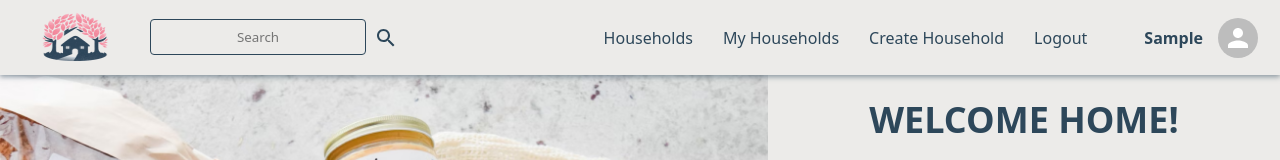
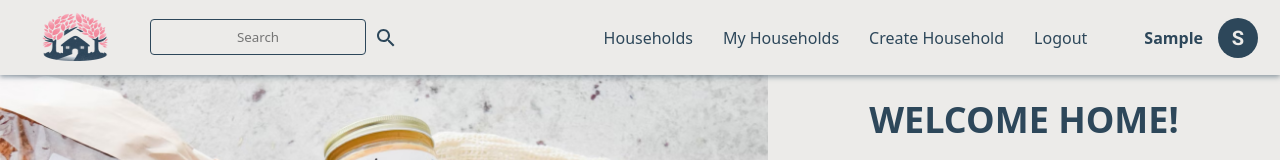
Before and after one commit to smartstandard/home-management-system, a React (Vite) app in the folder React JS/React Final Project/rButler/: page / in a window 1280 px wide. Shown: the top 160 px of the page. Built offline with nearby package versions, Linux system fonts and the light colour scheme; no server answers; sample sign-in values are in the browser's storage.

Commit message:
added first letter of username if there's no avatar

```diff
--- a/React JS/React Final Project/rButler/src/components/Navbar/Navbar.jsx
+++ b/React JS/React Final Project/rButler/src/components/Navbar/Navbar.jsx
@@ -50,7 +50,12 @@ const Navbar = () => {
                             <div className="avatar-container">
                                 <span className="navbar-username">{user.username}</span>
                                 <Link to={`/profile`}>
-                                    <Avatar alt="user avatar" src={user.avatar} />
+                                    <Avatar
+                                        src={user.avatar}
+                                        alt="user avatar"
+                                        sx={{ bgcolor: 'var(--dark-blue)', color: 'var(--light-grey)' }}
+                                        children={user.username[0]}
+                                    />
                                 </Link>
                             </div>
                         </>
```
